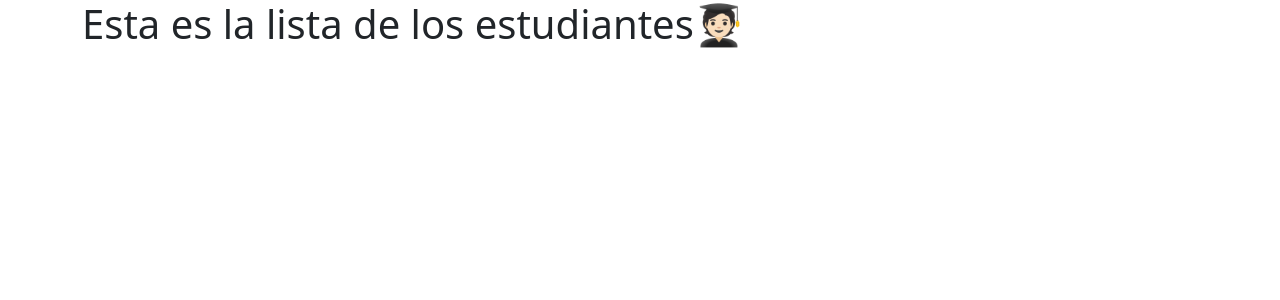
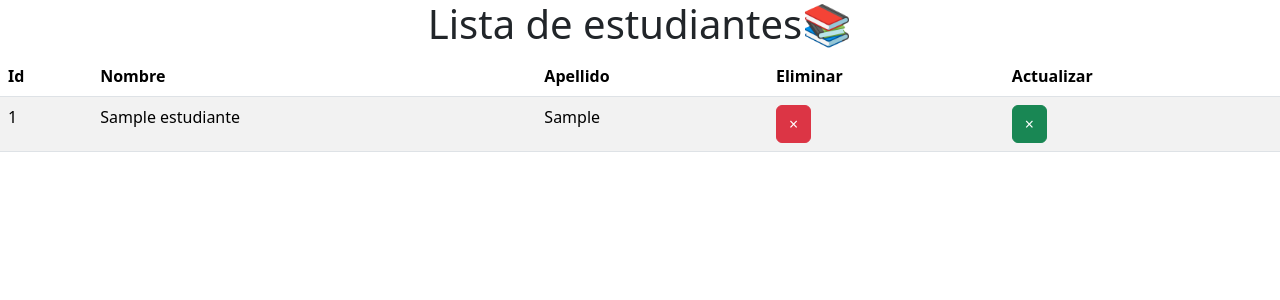
Before and after one commit to inacapi/web, a Django app: page /estudiantes/ in a window 1280 px wide. Shown: the top 300 px of the page. Run offline with Django 4.2, Linux system fonts and the light colour scheme; tables that the repository leaves empty hold one stand-in row (values such as "Sample post").

Commit message:
Rama actualizada con 'origin/main'.

```diff
--- /dev/null
+++ b/estudiantes/templates/estudiantes/estudiantes.html
@@ -0,0 +1,31 @@
+{% extends "estudiantes/plantilla.html" %}
+{% block contenido %}
+
+
+<h1 class="text-center">Lista de estudiantes📚</h1>
+
+<table class="table table-striped ">
+  <thead>
+    <tr>
+      <th>Id</th>
+      <th>Nombre</th>
+      <th>Apellido</th>
+      <th>Eliminar</th>
+      <th>Actualizar</th>
+    </tr>
+  </thead>
+  <tbody>
+    {% for estudiante in estudiantes %}
+    <tr>
+      <td>{{ estudiante.id }}</td>
+      <td>{{ estudiante.nombre }}</td>
+      <td>{{ estudiante.apellido }}</td>
+      <td><a href="{% url 'estudiantes:eliminar' estudiante.id %}" class="btn btn-danger">×</a></td>
+      <td><a href="{% url 'estudiantes:actualizar' estudiante.id %}" class="btn btn-success">×</a></td>
+    </tr>
+    {% endfor %}
+  </tbody>
+</table>
+<div class="d-grid gap-2 d-md-flex justify-content-md-end">
+</div>
+{% endblock contenido %}
--- a/estudiantes/templates/estudiantes/index.html
+++ b/estudiantes/templates/estudiantes/plantilla.html
@@ -1,25 +1,24 @@
 <!DOCTYPE html>
-<html lang="en">
+<html lang="es">
 
 <head>
     <meta charset="UTF-8">
     <meta http-equiv="X-UA-Compatible" content="IE=edge">
     <meta name="viewport" content="width=device-width, initial-scale=1.0">
-    <title>Estudiantes🧑🏻‍🎓</title>
-
-</head>
-
-<body>
-    <div class="container">
-    <h1>Esta es la lista de los estudiantes🧑🏻‍🎓</h1>
     <link href="https://cdn.jsdelivr.net/npm/bootstrap@5.3.0-alpha1/dist/css/bootstrap.min.css" rel="stylesheet"
         integrity="sha384-GLhlTQ8iRABdZLl6O3oVMWSktQOp6b7In1Zl3/Jr59b6EGGoI1aFkw7cmDA6j6gD" crossorigin="anonymous">
     <script src="https://cdn.jsdelivr.net/npm/bootstrap@5.3.0-alpha1/dist/js/bootstrap.bundle.min.js"
         integrity="sha384-w76AqPfDkMBDXo30jS1Sgez6pr3x5MlQ1ZAGC+nuZB+EYdgRZgiwxhTBTkF7CXvN"
         crossorigin="anonymous"></script>
-    {% block lista_estudiante %}
+    <title>
+        {% block titulo %}
+        {% endblock titulo %}
+    </title>
+</head>
 
-    {% endblock lista_estudiante %}
+<body>
+    {% block contenido %}
+    {% endblock contenido %}
 </body>
 
 </html>
--- a/estudiantes/urls.py
+++ b/estudiantes/urls.py
@@ -1,6 +1,10 @@
 from django.urls import path
-from .views import index, crear
+from . import views
+
+app_name = 'estudiantes'
 urlpatterns = [
-    path('', index, name='admin-index'),
-    path('crear/', crear, name='admin-crear'),
+    path('', views.estudiantes, name='estudiantes'),
+    path('crear/', views.crear, name='crear'),
+    path('eliminar/<int:id>', views.eliminar, name='eliminar'),
+    path('actualizar/<int:id>', views.actualizar, name='actualizar'),
 ]
--- a/estudiantes/views.py
+++ b/estudiantes/views.py
@@ -1,43 +1,55 @@
-from django.shortcuts import render
-#from estudiantes.models import models
+from django.shortcuts import render, redirect
+# from estudiantes.models import models
 from django.http import HttpResponse
-#from estudiantes.models import Estudiantes
+from estudiantes.models import Estudiantes
 from estudiantes.forms import EstudiantesFormulario
 from django.forms import ModelForm
+from django.urls import reverse
 # Create your views here.
+
 
 def crear(request):
     formulario = EstudiantesFormulario()
     if request.method == 'POST':
         formulario = EstudiantesFormulario(request.POST)
         if formulario.is_valid():
-            estudiante = formulario.save
+            formulario.save()
+            return redirect(reverse('estudiantes:estudiantes'))
+        else:
+            return render(request, 'estudiantes/crear.html', {
+                'formulario': formulario
+            })
 
+    return render(request, 'estudiantes/crear.html', {
+        'formulario': formulario
 
-
-    return render(request, 'estudiantes/lista.html' , {
-        'formulario': formulario
     })
 
 
+def estudiantes(request):
+    return render(request, 'estudiantes/estudiantes.html', {
+        'estudiantes': Estudiantes.objects.all()
+    })
 
 
-# def eliminar_estudiante(request, id):
-#     lista.objects.get(id=id).delete()
-#     return HttpResponse('Alumno eliminado')
+def eliminar(request, id):
+    estudiante = Estudiantes.objects.get(id=id)
+    estudiante.delete()
+    return redirect(reverse('estudiantes:estudiantes'))
 
-# def editar_estudiante(request, id):
-#     estudiante = lista.objects.get(id=id)
-#     if request.method == 'POST':
-#         nombre = request.POST.get('nombre')
-#         apellido = request.POST.get('apellido')
-#         estudiante.nombre = nombre
-#         estudiante.apellido = apellido
-#         estudiante.save()
-#         return HttpResponse('Alumno editado')
-#     return render(request, 'estudiantes/editar.html', {
-#         'estudiante': estudiante
-#     })
+def actualizar(request, id):
+    estudiante = Estudiantes.objects.get(id=id)
+    formulario = EstudiantesFormulario(instance=estudiante)
+    if request.method == 'POST':
+        formulario = EstudiantesFormulario(request.POST, instance=estudiante)
+        if formulario.is_valid():
+            formulario.save()
+            return redirect(reverse('estudiantes:estudiantes'))
+        else:
+            return render(request, 'estudiantes/estudiantes.html', {
+                'formulario': formulario
+            })
 
-def index(request):
-    return render(request, 'estudiantes/index.html')
+    return render(request, 'estudiantes/actualizar.html', {
+        'formulario': formulario
+    })
```
Also changed, not shown: estudiantes/templates/estudiantes/crear.html (added, +14 -0 lines), estudiantes/templates/estudiantes/lista.html (deleted, +0 -26 lines).
